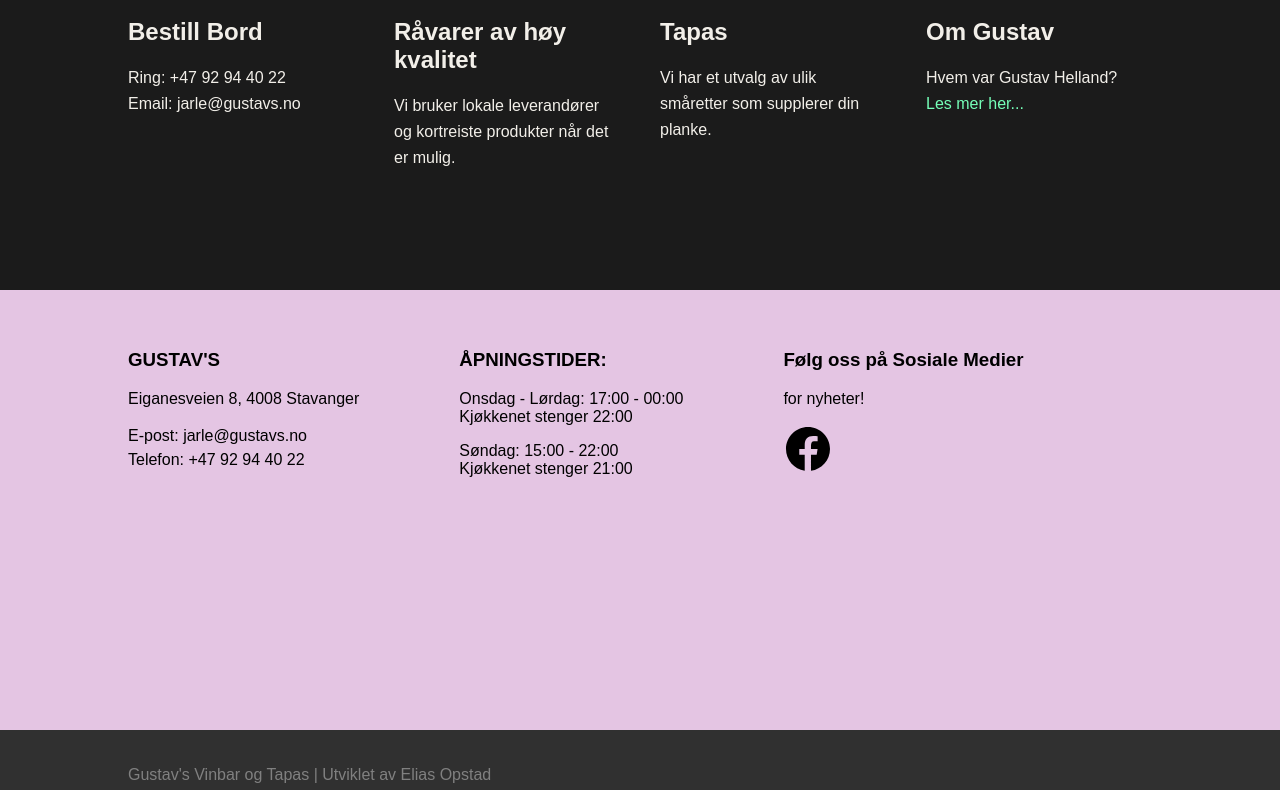
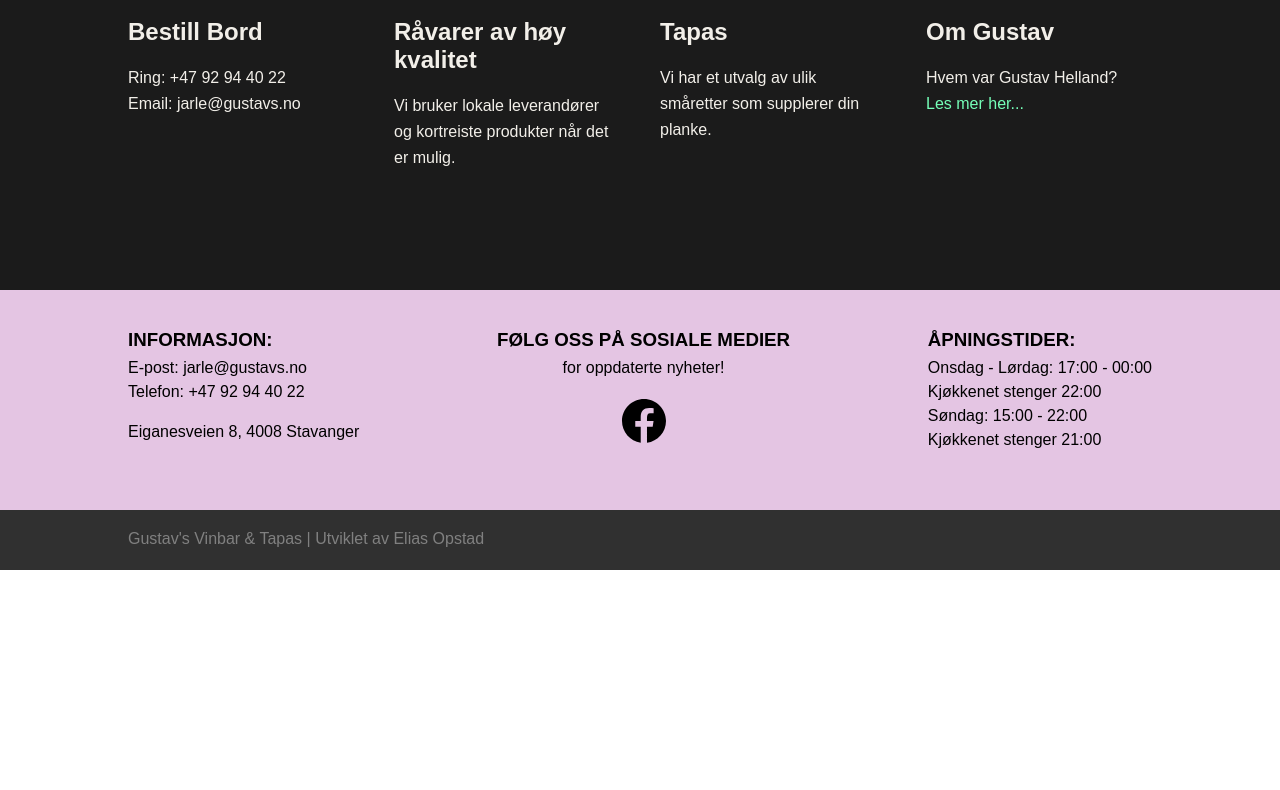
Before and after one commit to EliasOpstad/gustavs, a React (Create React App) app: page / in a window 1280 px wide. Shown: the part 1304-2094 px from the top of the page. After the commit the page ends 1874 px from the top, so only its background shows below. Built offline with nearby package versions, Linux system fonts and the light colour scheme.

Commit message:
General fixes

```diff
--- a/src/CommonComponents/Footer.tsx
+++ b/src/CommonComponents/Footer.tsx
@@ -4,6 +4,7 @@ import { Column, Row } from "../styles/Style-helper";
 import fb from "../Images/fb.svg";
 import {
   ADDRESS,
+  BREAKPOINT_MEDIUM,
   EMAIL,
   NAVN,
   OPENING_HOURS,
@@ -14,7 +15,7 @@ import {
 } from "../helper/HelperVariables";
 
 const Container = styled(Column)`
-  height: 500px;
+  height: 280px;
   justify-content: space-between;
   width: 100%;
   background-color: #b257ad58;
@@ -26,9 +27,10 @@ const TextContainer = styled(Row)`
   width: 80%;
   color: black;
   margin-left: 10%;
-  justify-content: flex-start;
-  gap: 100px;
-  padding-top: 40px;
+  display: flex;
+  justify-content: space-between;
+
+  padding-top: 20px;
 
   @media (max-width: 768px) {
     flex-direction: column;
@@ -37,9 +39,20 @@ const TextContainer = styled(Row)`
   }
 `;
 const GustavInformation = styled(Column)``;
-const FooterTitle = styled.h3``;
+const FooterTitle = styled.h3`
+  margin-bottom: 0px;
+`;
+const FooterText = styled.p`
+  margin-top: 5px;
+  line-height: 1.5;
+`;
 const OpeningHours = styled.div``;
-const FollowUs = styled.div``;
+const FollowUs = styled.div`
+  text-align: center;
+  @media screen and (max-width: ${BREAKPOINT_MEDIUM}) {
+    text-align: start;
+  }
+`;
 const FooterCredits = styled.div`
   height: 60px;
   width: 100%;
@@ -57,7 +70,6 @@ const CodeCreds = styled.div`
   color: white;
   margin-left: 10%;
   justify-content: flex-start;
-
   padding-top: 20px;
 `;
 const Info = styled.div`
@@ -66,52 +78,45 @@ const Info = styled.div`
     vertical-align: middle;
   }
 `;
-//   ∏ ∏  ∏ ∏
-// ∏ ¿ ¿ ¿ ¿ ∏
-// ∏  ? ? ?  ∏
-//   ∏ ∏ ∏ ∏
+
 const Footer = () => {
   return (
     <Container>
       <TextContainer>
         <GustavInformation>
-          <FooterTitle>GUSTAV'S</FooterTitle>
-          {ADDRESS}
-          <Kontakt>
-            <p>
-              E-post: {EMAIL} <br />
-              Telefon: {PHONE}
-            </p>
-          </Kontakt>
-          {/* <button>Bestill bord</button> */}
+          <FooterTitle>INFORMASJON:</FooterTitle>
+          <FooterText>
+            E-post: {EMAIL} <br />
+            Telefon: {PHONE}
+            <Kontakt>
+              <p>{ADDRESS}</p>
+            </Kontakt>
+          </FooterText>
         </GustavInformation>
-        <OpeningHours>
-          <FooterTitle>ÅPNINGSTIDER:</FooterTitle>
-
-          <p>
-            {OPENING_HOURS}
-            <br />
-            {OPENING_HOURS_KITCHEN}
-          </p>
-          <p>
-            {OPENING_HOURS_WEEKEND}
-            <br />
-            {OPENING_HOURS_KITCHEN_WEEKEND}
-          </p>
-        </OpeningHours>
         <FollowUs>
-          <FooterTitle>Følg oss på Sosiale Medier</FooterTitle>
-          <p> for nyheter!</p>
+          <FooterTitle>FØLG OSS PÅ SOSIALE MEDIER</FooterTitle>
+          <FooterText>for oppdaterte nyheter!</FooterText>
           <a href="https://www.facebook.com/profile.php?id=100095026144226">
             <FB src={fb}></FB>
           </a>
         </FollowUs>
+        <OpeningHours>
+          <FooterTitle>ÅPNINGSTIDER:</FooterTitle>
+
+          <FooterText>
+            {OPENING_HOURS}
+            <br />
+            {OPENING_HOURS_KITCHEN}
+            <br />
+            {OPENING_HOURS_WEEKEND}
+            <br />
+            {OPENING_HOURS_KITCHEN_WEEKEND}
+          </FooterText>
+        </OpeningHours>
       </TextContainer>
       <FooterCredits>
         <CodeCreds>
-          <Info>
-            <p>{NAVN} | Utviklet av Elias Opstad</p>
-          </Info>
+          <Info>{NAVN} | Utviklet av Elias Opstad</Info>
         </CodeCreds>
       </FooterCredits>
     </Container>
--- a/src/CommonComponents/Header.tsx
+++ b/src/CommonComponents/Header.tsx
@@ -5,11 +5,7 @@ import { PATH_HOME } from "../RouterFolder/Routes";
 import HamburgerMenu from "./Nav/HamburgerMenu";
 import logo from "../Images/gustav-logo-white.svg";
 import pinkHouse from "../Images/pink-house.svg";
-import {
-  BLACK_COLOR,
-  BREAKPOINT_MEDIUM,
-  BREAKPOINT_SMALL,
-} from "../helper/HelperVariables";
+import { BREAKPOINT_MEDIUM, BREAKPOINT_SMALL } from "../helper/HelperVariables";
 const HeaderContainer = styled.div`
   display: flex;
   height: 120px;
--- a/src/helper/HelperVariables.ts
+++ b/src/helper/HelperVariables.ts
@@ -1,4 +1,4 @@
-export const NAVN = "Gustav's Vinbar og Tapas";
+export const NAVN = "Gustav's Vinbar & Tapas";
 
 export const FB_LINK =
   "https://www.facebook.com/profile.php?id=100095026144226";
--- a/src/pages/AboutGustav.tsx
+++ b/src/pages/AboutGustav.tsx
@@ -2,7 +2,6 @@ import React from "react";
 import styled from "styled-components";
 import Gustav from "../Images/Gustav-Helland.png";
 import huset from "../Images/Huset.png";
-import Workers from "../CommonComponents/Workers";
 import { BLACK_COLOR, WHITE_COLOR } from "../helper/HelperVariables";
 
 const HomeContainer = styled.div`
@@ -20,7 +19,6 @@ const Bilde = styled.img`
   width: 80%;
   margin: auto;
   height: 500px;
-  margin-top: 80px;
   @media (max-width: 768px) {
     width: 90%;
     height: auto;
--- a/src/pages/OrderTable.tsx
+++ b/src/pages/OrderTable.tsx
@@ -21,6 +21,21 @@ const Container = styled(Column)`
   color: ${WHITE_COLOR};
 `;
 
+const Contacts = styled.div`
+  display: grid;
+  width: 60%;
+  grid-template-columns: 1fr 1px 1fr;
+  margin: auto;
+  justify-content: space-between;
+  @media screen and (max-width: ${BREAKPOINT_MEDIUM}) {
+    width: 80%;
+  }
+`;
+const ContactsElements = styled.p``;
+const ManuContainer = styled.div`
+  margin-bottom: 30px;
+`;
+
 const Content = styled.div`
   width: 80%;
   margin: auto;
@@ -28,23 +43,18 @@ const Content = styled.div`
     width: 100%;
   }
 `;
-const Contacts = styled.p`
-  font-size: 20px;
-`;
 const Title = styled.h1`
-  padding-top: 40px;
   font-size: 30px;
 `;
 const MENY = styled.h1`
   font-size: 30px;
-  padding-top: 40px;
 `;
 
 const Menu = styled.img`
   border: 1px solid black;
   width: 80%;
   margin: auto;
-  margin-bottom: 50px;
+
   @media screen and (max-width: ${BREAKPOINT_MEDIUM}) {
     width: 95%;
   }
@@ -55,11 +65,17 @@ export const OrderTable = () => {
     <Container>
       <Content>
         <Title>Ønsker du å bestille bord hos Gustav's?</Title>
-        <Contacts>Ring: {PHONE}</Contacts>
-        <Contacts>Email: {EMAIL}</Contacts>
+        <Contacts>
+          <ContactsElements>Telefon: {PHONE}</ContactsElements>
+          <ContactsElements>|</ContactsElements>
+          <ContactsElements>Email: {EMAIL}</ContactsElements>
+        </Contacts>
+
         <MENY>MENY</MENY>
-        <Menu src={menu1} />
-        <Menu src={menu2} />
+        <ManuContainer>
+          <Menu src={menu1} />
+          <Menu src={menu2} />
+        </ManuContainer>
       </Content>
     </Container>
   );
```
